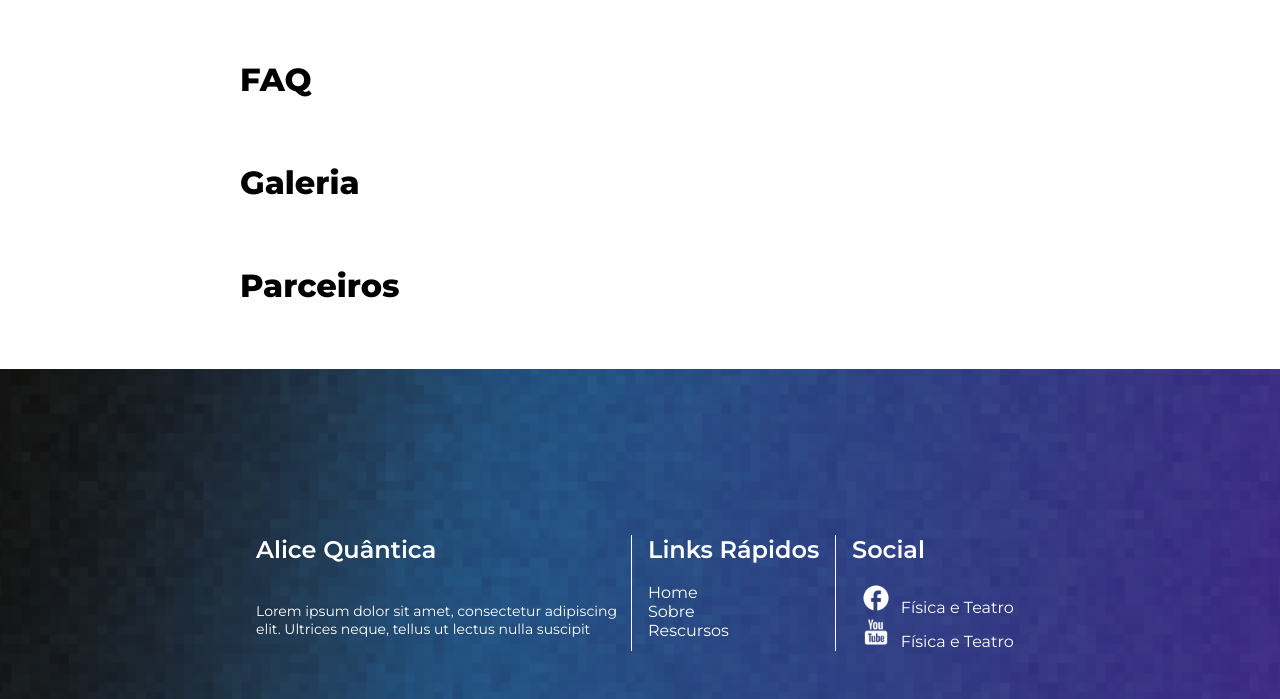
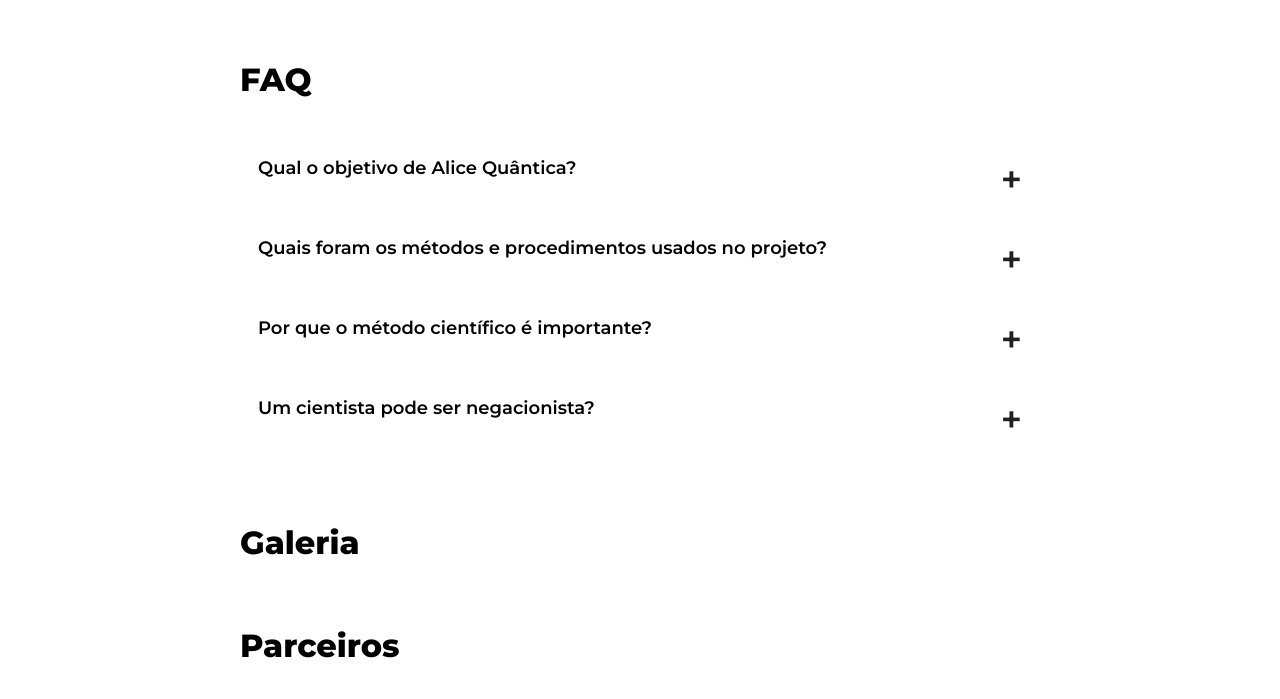
Before and after one commit to tocrossbridge/website-alice-quantica, a PHP site: page / in a window 1280 px wide. Shown: the part 2831-3530 px from the top of the page. Run offline with PHP 8.4, Linux system fonts and the light colour scheme.

Commit message:
style: faq

```diff
--- a/index.html
+++ b/index.html
@@ -135,8 +135,23 @@
 
     <!-- faq -->
     <div class="container mt-5 mb-5">
-        <p class="title">FAQ</p>
-        <!-- TODO: collapsible questions & answers -->
+        <p class="title pb-5">FAQ</p>
+        <div>
+            <button class="collapsible">Qual o objetivo de Alice Quântica?</button>
+            <div class="collapsible__content">Lorem ipsulum</div>
+        </div>
+        <div>
+            <button class="collapsible">Quais foram os métodos e procedimentos usados no projeto?</button>
+            <div class="collapsible__content">Lorem ipsulum</div>
+        </div>
+        <div>
+            <button class="collapsible">Por que o método científico é importante?</button>
+            <div class="collapsible__content">Lorem ipsulum</div>
+        </div>
+        <div>
+            <button class="collapsible">Um cientista pode ser negacionista?</button>
+            <div class="collapsible__content">Lorem ipsulum</div>
+        </div>
     </div>
 
     <!-- gallery -->
--- a/src/css/main.css
+++ b/src/css/main.css
@@ -104,6 +104,35 @@
     color: #fff;
 }
 
+/* FAQ */
+.collapsible{
+    width: 100%;
+    padding: 18px;
+    border: none;
+    text-align: left;
+    font-size: 18px;
+    font-weight: 600;
+    cursor: pointer;
+    outline: none;
+    background-color: transparent;
+}
+.collapsible::after{
+    content: '+';
+    font-size: 36px;
+    color: #212121;
+    float: right;
+}
+.active::after{
+    content: '-';
+}
+.collapsible__content{
+    padding: 0 18px;
+    display: none;
+    overflow: hidden;
+}
+
+/* Responsive */
+
 @media screen and (max-width: 900px) {
     .container{ margin: 6% 10%; }
     .d-md-flex-d-sm-block{display: block; }
--- a/src/js/main.js
+++ b/src/js/main.js
@@ -1,4 +1,13 @@
 const navbarList = document.getElementById('navbar-list');
+const collapsible = document.getElementsByClassName('collapsible');
+
+for(var i=0; i < collapsible.length; i ++){
+    collapsible[i].addEventListener('click', function(){
+        this.classList.toggle("active");
+        var content = this.nextElementSibling;
+        content = content.style.display === 'block' ? content.style.display = "None" : content.style.display = "block";
+    });
+}
 
 function openNavbar(){
     navbarList.style = "display: block";
```
